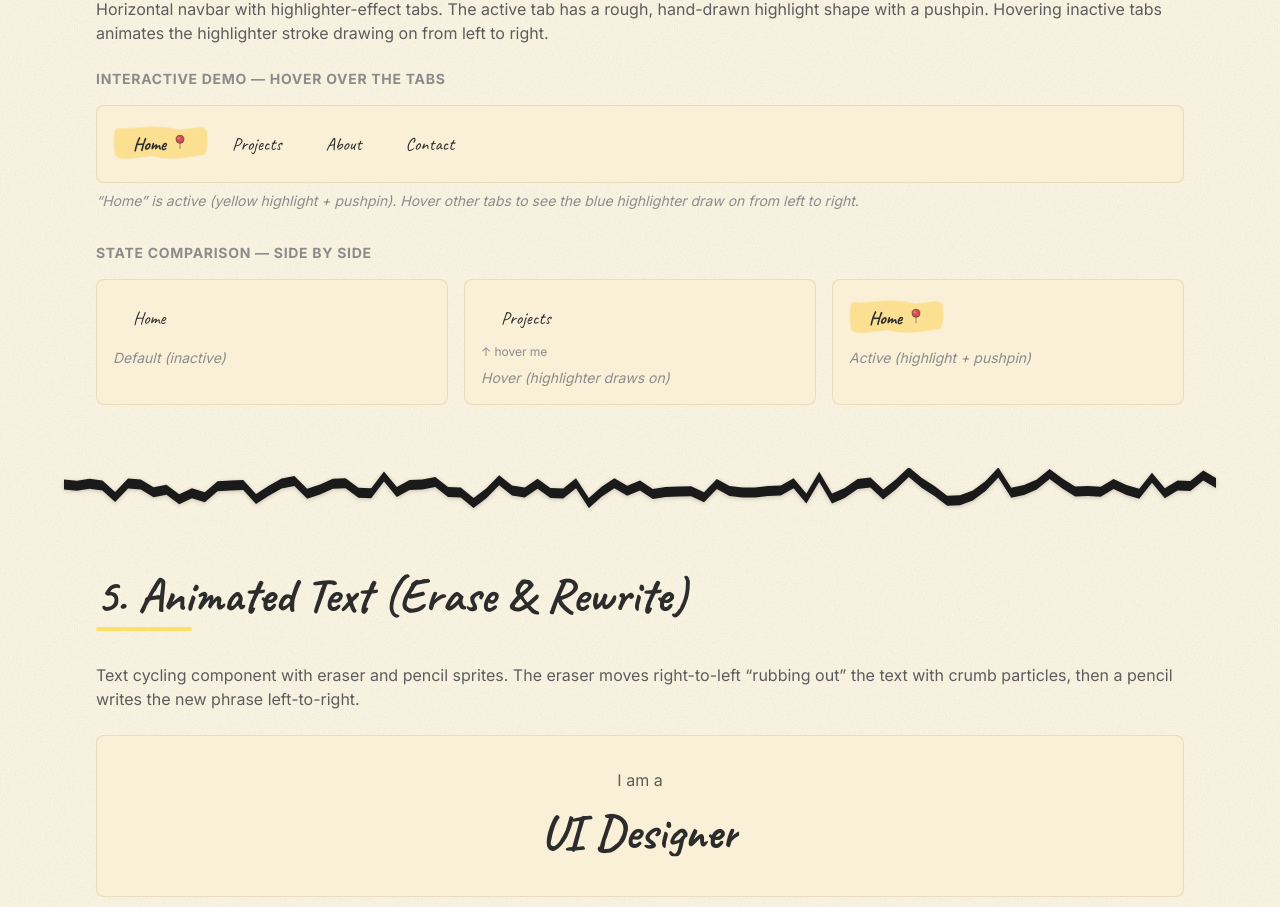
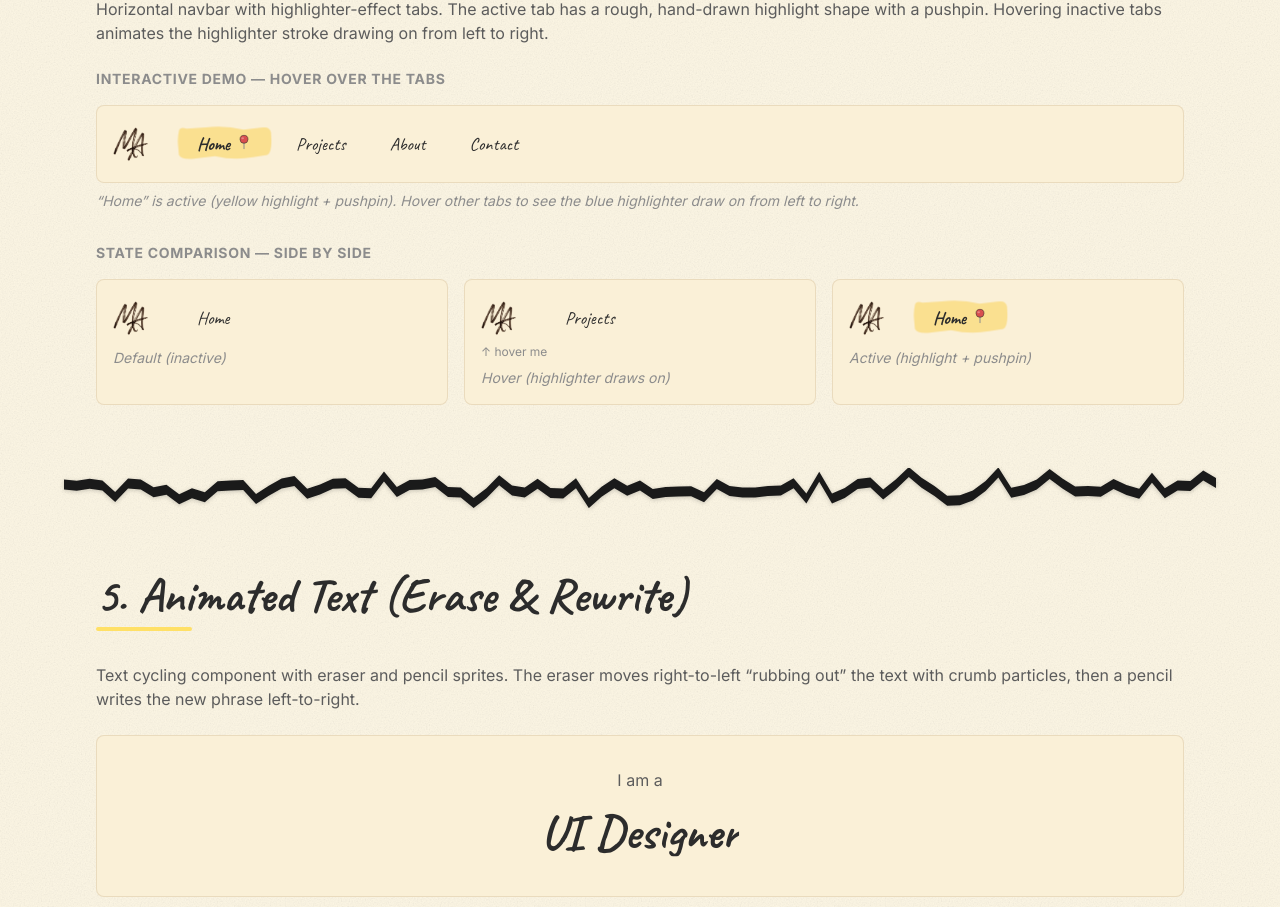
Before and after one commit to muhammad-moiz-ansari/paper-portfolio-website, a Next.js app: page /style-guide in a window 1280 px wide. Shown: the part 3459-4366 px from the top of the page. Built offline with nearby package versions, Linux system fonts and the light colour scheme.

Commit message:
feat: add logo on navbar

```diff
--- a/src/components/highlight-nav.tsx
+++ b/src/components/highlight-nav.tsx
@@ -87,6 +87,32 @@ export function HighlightNav({ items, activeIndex = 0, className = "", onItemCli
 
   return (
     <nav className={`flex items-center gap-1 ${className}`}>
+      {/* MA Logo */}
+      <a
+        href="#about"
+        aria-label="Back to top"
+        className="mr-6 flex items-center hover:opacity-70 transition-opacity"
+        onClick={(e) => {
+          e.preventDefault();
+          // Smooth scroll to the about section
+          document.querySelector("#about")?.scrollIntoView({ behavior: "smooth" });
+        }}
+      >
+        {/* Shows ONLY in light (paper) mode */}
+        <img
+          src="/ma-logo-light.png"
+          alt="Moiz Ansari Logo"
+          className={`w-9 h-9 object-contain ${isChalkboard ? "hidden" : "block"}`}
+        />
+        {/* Shows ONLY in dark (chalkboard) mode */}
+        <img
+          src="/ma-logo-dark.png"
+          alt="Moiz Ansari Logo"
+          className={`w-9 h-9 object-contain ${isChalkboard ? "block" : "hidden"}`}
+        />
+      </a>
+
+      {/* Nav items */}
       {items.map((item, i) => {
         const isActive = i === activeIndex;
         const isHovered = i === hoveredIndex && !isActive;
```
Also changed, not shown: public/ma-logo-dark.png (added), public/ma-logo-light.png (added).
